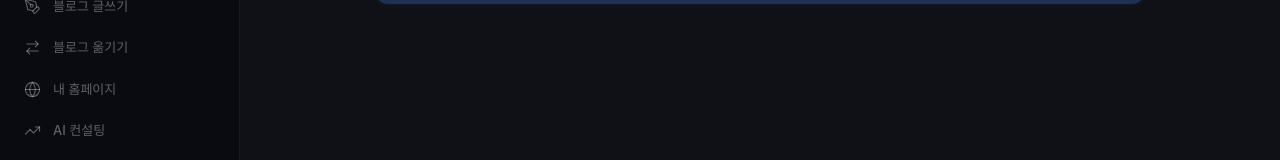
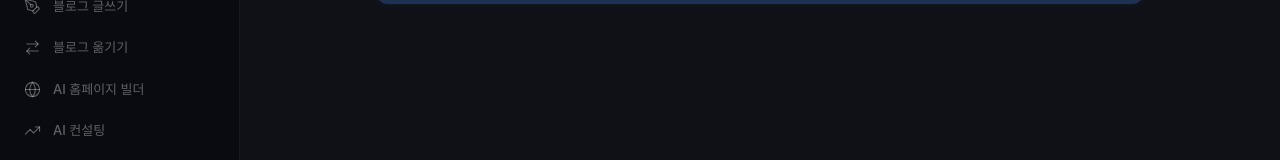
Before and after one commit to makethiswon-gif/macdee, a Next.js app: page /upload in a window 1280 px wide. Shown: the part 418-578 px from the top of the page. Built offline with nearby package versions, Linux system fonts and the light colour scheme; no server answers.

Commit message:
fix: 사이드바 메뉴명 'AI 홈페이지 빌더'로 변경

```diff
--- a/app/(dashboard)/layout.tsx
+++ b/app/(dashboard)/layout.tsx
@@ -46,7 +46,7 @@ const NAV_GROUPS = [
         items: [
             { href: "/blog-write", label: "블로그 글쓰기", icon: PenTool },
             { href: "/migrate", label: "블로그 옮기기", icon: ArrowRightLeft },
-            { href: "/site-builder", label: "내 홈페이지", icon: Globe },
+            { href: "/site-builder", label: "AI 홈페이지 빌더", icon: Globe },
             { href: "/consulting", label: "AI 컨설팅", icon: TrendingUp },
             { href: "/tone", label: "AI 문체 트레이닝", icon: Sparkles },
         ]
```
